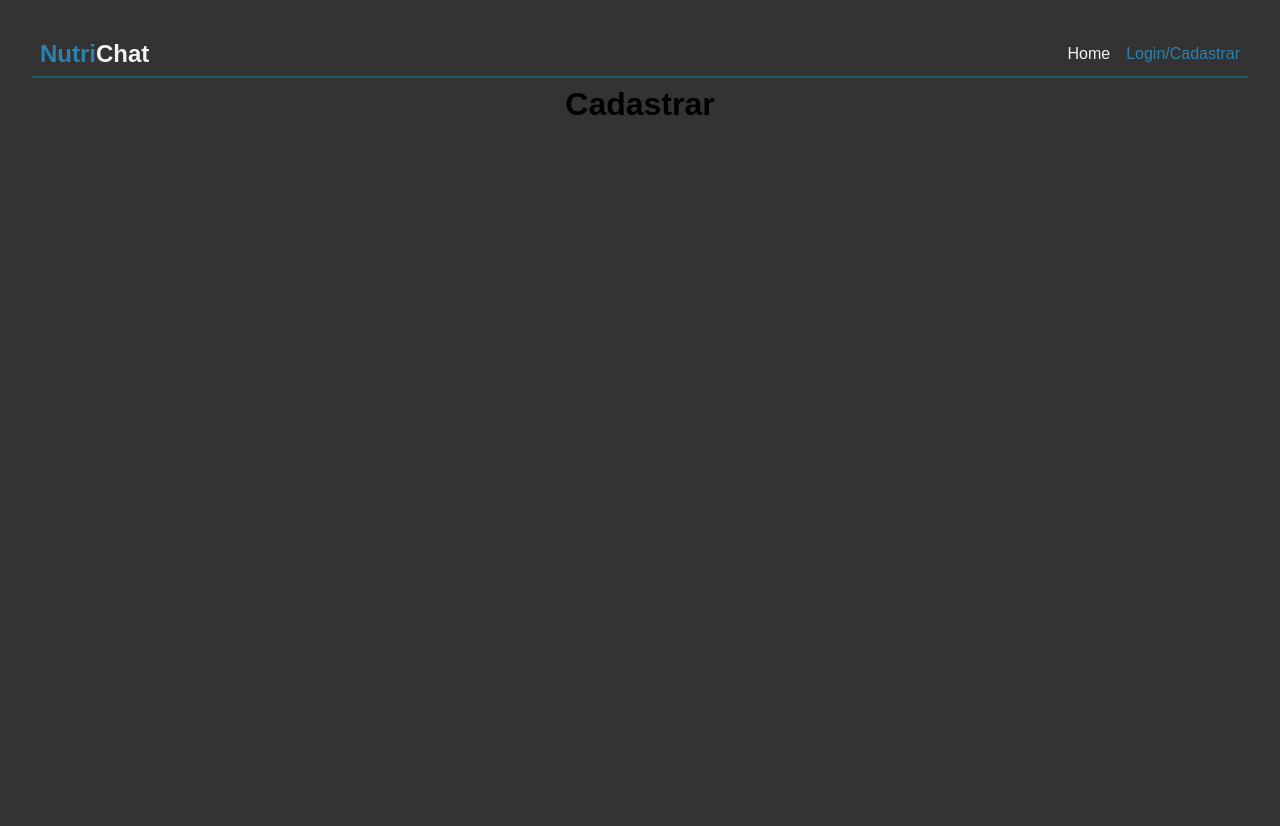
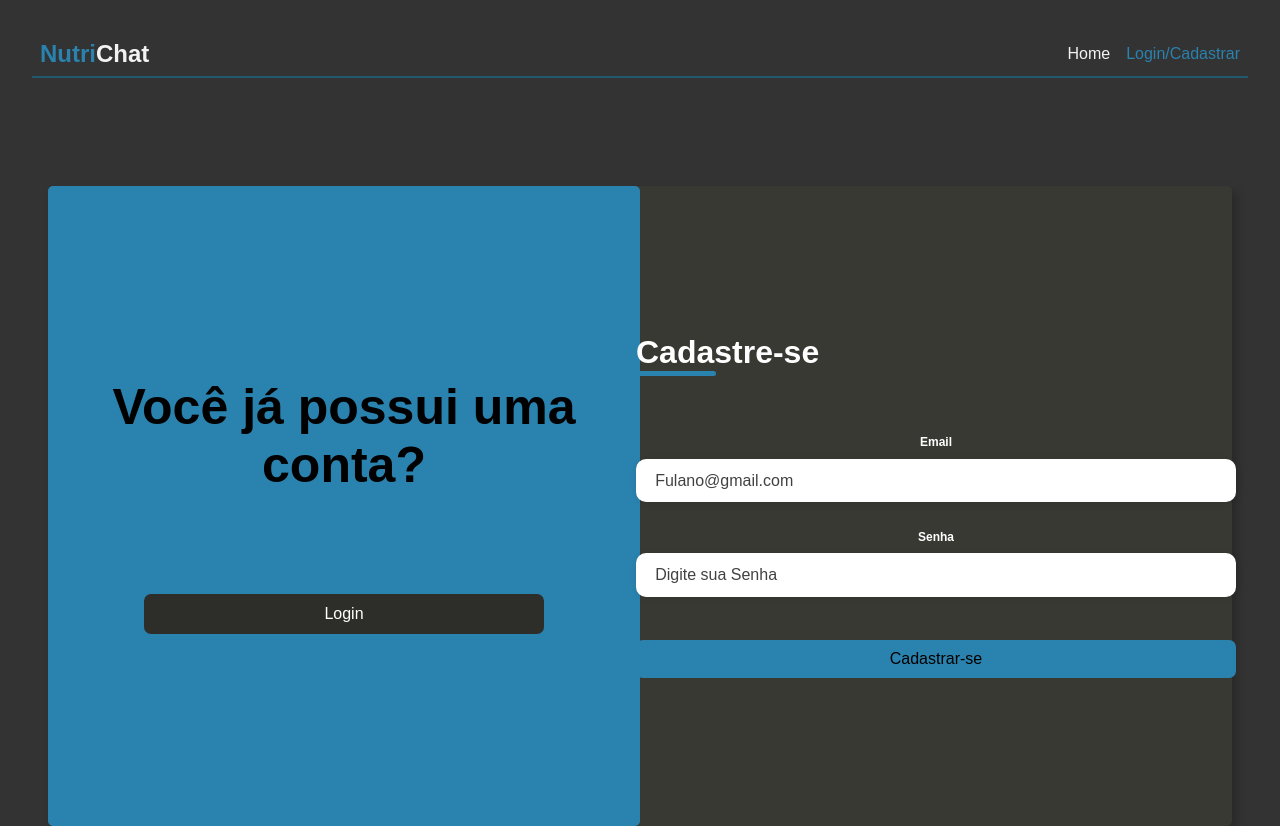
Before and after one commit to Daisukeiw/nutriChat, a React (Vite) app: page /cadastrar in a window 1280 px wide. Before the commit the page ends 800 px from the top, so only its background shows below. Built offline with nearby package versions, Linux system fonts and the light colour scheme; no server answers; a web font is replaced by a local one.

Commit message:
update cadastro

```diff
--- a/package.json
+++ b/package.json
@@ -13,7 +13,8 @@
     "firebase": "^11.6.1",
     "react": "^19.0.0",
     "react-dom": "^19.0.0",
-    "react-router-dom": "^7.5.2"
+    "react-firebase-hooks": "^5.1.1",
+    "react-router-dom": "^7.5.3"
   },
   "devDependencies": {
     "@eslint/js": "^9.22.0",
--- /dev/null
+++ b/src/componentes/cadastrar-form/cadastro.jsx
@@ -0,0 +1,81 @@
+import { useState } from 'react';
+import style from './cadastro.module.css';
+import { auth } from "../../firebaseconfig/firebaseconfig";
+import { useCreateUserWithEmailAndPassword } from "react-firebase-hooks/auth";
+
+const Cadastro = () => {
+  const [email, setEmail] = useState('');
+  const [password, setPassword] = useState('');
+
+  const [
+    createUserWithEmailAndPassword,
+    user,
+    loading,
+    error,
+  ] = useCreateUserWithEmailAndPassword(auth);
+
+  const handleSignIn = async (e) => {
+    e.preventDefault();
+    await createUserWithEmailAndPassword(email, password);
+    // Aqui você pode salvar `firstname` e `telefone` no Firestore se quiser
+  };
+
+  return (
+    <div className={style.bodycadastro}>
+    <div className={style.container}>
+      <div className={style.formImage}>
+        <h1>Você já possui uma conta?</h1>
+        <div className={style.loginButton}>
+          <button>
+            <a href="#">Login</a>
+          </button>
+        </div>
+      </div>
+
+      <div className={style.form}>
+        <form onSubmit={handleSignIn}>
+          <div className={style.formHeader}>
+            <div className={style.title}>
+              <h1>Cadastre-se</h1>
+            </div>
+          </div>
+
+          <div className={style.inputGroup}>
+            <div className={style.inputBox}>
+              <label htmlFor="email">Email</label>
+              <input
+                type="email"
+                name="email"
+                id="email"
+                placeholder="Fulano@gmail.com"
+                value={email}
+                onChange={e => setEmail(e.target.value)}
+                required
+              />
+            </div>
+
+            <div className={style.inputBox}>
+              <label htmlFor="password">Senha</label>
+              <input
+                type="password"
+                name="password"
+                id="password"
+                placeholder="Digite sua Senha"
+                value={password}
+                onChange={e => setPassword(e.target.value)}
+                required
+              />
+            </div>
+          </div>
+
+          <div className={style.singupButton}>
+            <button type="submit">Cadastrar-se</button>
+          </div>
+        </form>
+      </div>
+    </div>
+    </div>
+  );
+};
+
+export { Cadastro };
--- /dev/null
+++ b/src/componentes/cadastrar-form/cadastro.module.css
@@ -0,0 +1,186 @@
+@import url('https://fonts.googleapis.com/css2?family=Inter:ital,opsz,wght@0,14..32,100..900;1,14..32,100..900&display=swap');
+
+
+.bodycadastro {
+  width: 100%;
+  height: 80vh;
+  display: flex;
+  justify-content: center;
+  align-items: center;
+}
+
+.container {
+  width: 1500px;
+  height: 80vh;
+  display: flex;
+  box-shadow: 5px 5px 10px rgba(0, 0, 0, .212);
+  margin-top: 200px;
+  border-radius: 5px;
+  background-color: #393934;
+  justify-content: center;
+  align-items: center;
+}
+
+.formImage {
+  width: 50%;
+  height: 100%;
+  display: flex;
+  flex-direction: column;
+  justify-content: center;
+  align-items: center;
+  background-color: #2A82AE;
+  padding: 1rem;
+  border-radius: 5px;
+}
+
+.formImage h1 {
+  font-weight: 600;
+  font-size: 50px;
+}
+
+.form {
+  width: 50%;
+  display: flex;
+  justify-content: center;
+  align-items: center;
+  flex-direction: column;
+  padding: 3rem;
+}
+
+.formHeader {
+  margin-bottom: 3rem;
+  display: flex;
+  justify-content: space-between;
+}
+
+.title {
+  color: #fff;
+}
+
+.loginButton {
+  display: flex;
+  align-items: center;
+}
+
+.loginButton button {
+  width: 400px;
+  margin-top: 100px;
+  height: 40px;
+  border: none;
+  background-color: #2D2D29;
+  padding: 0.4rem 1rem;
+  border-radius: 7px;
+  cursor: pointer;
+}
+
+.loginButton button:hover {
+  background-color: #000;
+  transition: all 0.4s;
+}
+
+.loginButton button a {
+  text-decoration: none;
+  font-weight: 500;
+  color: #fff;
+}
+
+.formHeader h1::after {
+  content: '';
+  display: block;
+  width: 5rem;
+  height: 0.3rem;
+  background-color: #2A82AE;
+  margin: 0 auto;
+  position: absolute;
+  border-radius: 10px;
+}
+
+.inputGroup {
+  display: flex;
+  flex-wrap: wrap;
+  flex-direction: column;
+  padding: 1rem 0;
+  width: 600px;
+}
+
+.inputBox {
+  display: flex;
+  flex-direction: column;
+  margin-bottom: 1.1rem;
+}
+
+.inputBox input {
+  margin: 0.6rem 0;
+  padding: 0.8rem 1.2rem;
+  border: none;
+  border-radius: 10px;
+  box-shadow: 1px 1px 6px #0000001c;
+}
+
+.inputBox input:focus-visible {
+  outline: 1px solid #2A82AE
+}
+
+.inputBox label {
+  font-size: 0.75rem;
+  font-weight: 600;
+  color: #fff;
+}
+
+.inputBox input::placeholder {
+  color: #000000be;
+}
+
+.singupButton button{
+  width: 100%;
+  border: none;
+  background-color: #2A82AE;
+  padding: 0.62rem;
+  border-radius: 7px;
+  cursor: pointer;
+}
+
+.singupButton button:hover {
+  background-color: #fff;
+  transition: 0.4s;
+}
+
+.singupButton button a {
+  text-decoration: none;
+  font-size: 0.93rem;
+  font-weight: 500;
+  color: #f2f2f2;
+}
+
+@media (max-width: 1000px) {
+  .container {
+    flex-direction: column-reverse;
+    height: auto;
+  }
+
+  .formImage, .form {
+    width: 100%;
+  }
+
+  .form {
+    padding: 2rem 1rem;
+  }
+
+  .inputGroup {
+    width: 100%;
+  }
+}
+
+@media (max-width: 500px) {
+  .formImage h1 {
+    font-size: 36px;
+  }
+
+  .title {
+    font-size: 1.5rem;
+  }
+
+  .inputBox input {
+    padding: 0.6rem 1rem;
+  }
+}
--- /dev/null
+++ b/src/componentes/cadastrar-form/index.js
@@ -0,0 +1 @@
+export * from './cadastro';
--- a/src/componentes/index.js
+++ b/src/componentes/index.js
@@ -3,3 +3,5 @@ export * from './cabecalho'
 export * from './conteudo'
 
 export * from './chatbot'
+
+export * from './cadastrar-form'
--- a/src/componentes/login-form/login.jsx
+++ b/src/componentes/login-form/login.jsx
@@ -1,6 +1,6 @@
 import React, { useState } from 'react';
 import { signInWithEmailAndPassword } from "firebase/auth";
-import { auth } from "../../firebaseconfig/firebaseconfig"; // Corrigir o caminho
+import { auth } from "../../firebaseconfig/firebaseconfig";
 import style from './login.module.css';
 
 
--- a/src/pages/cadastrar/Cadastrar.jsx
+++ b/src/pages/cadastrar/Cadastrar.jsx
@@ -1,11 +1,9 @@
 import styles from './Cadastrar.module.css'
+import { Cadastro } from '../../componentes'
 
 const Cadastrar = () => {
     return (
-        //testando
-        <h1>
-            Cadastrar
-        </h1>
+        <Cadastro />
     )
 }
 
```
Also changed, not shown: 1 other file (tests, documents, lock files or other folders).
